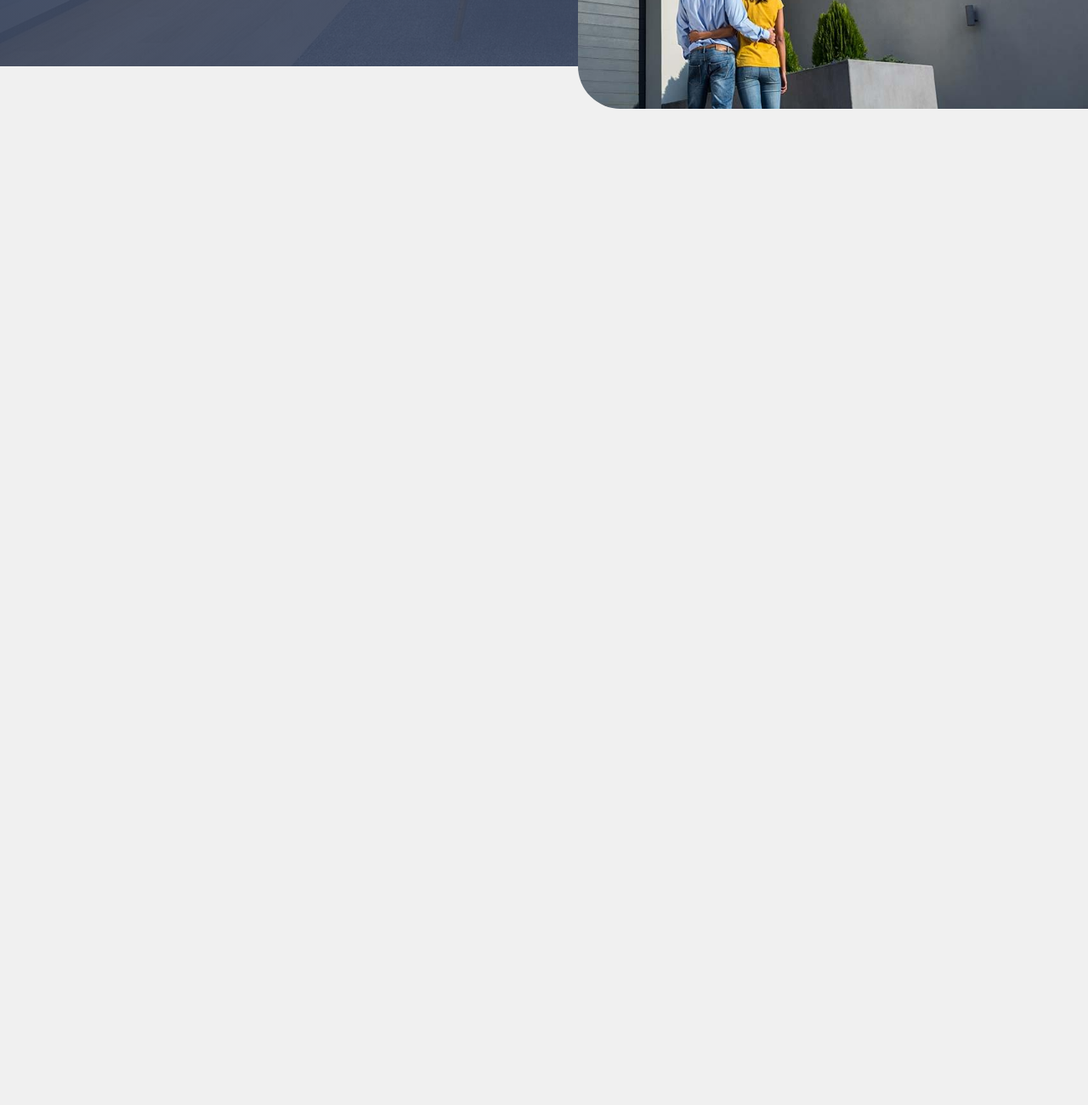
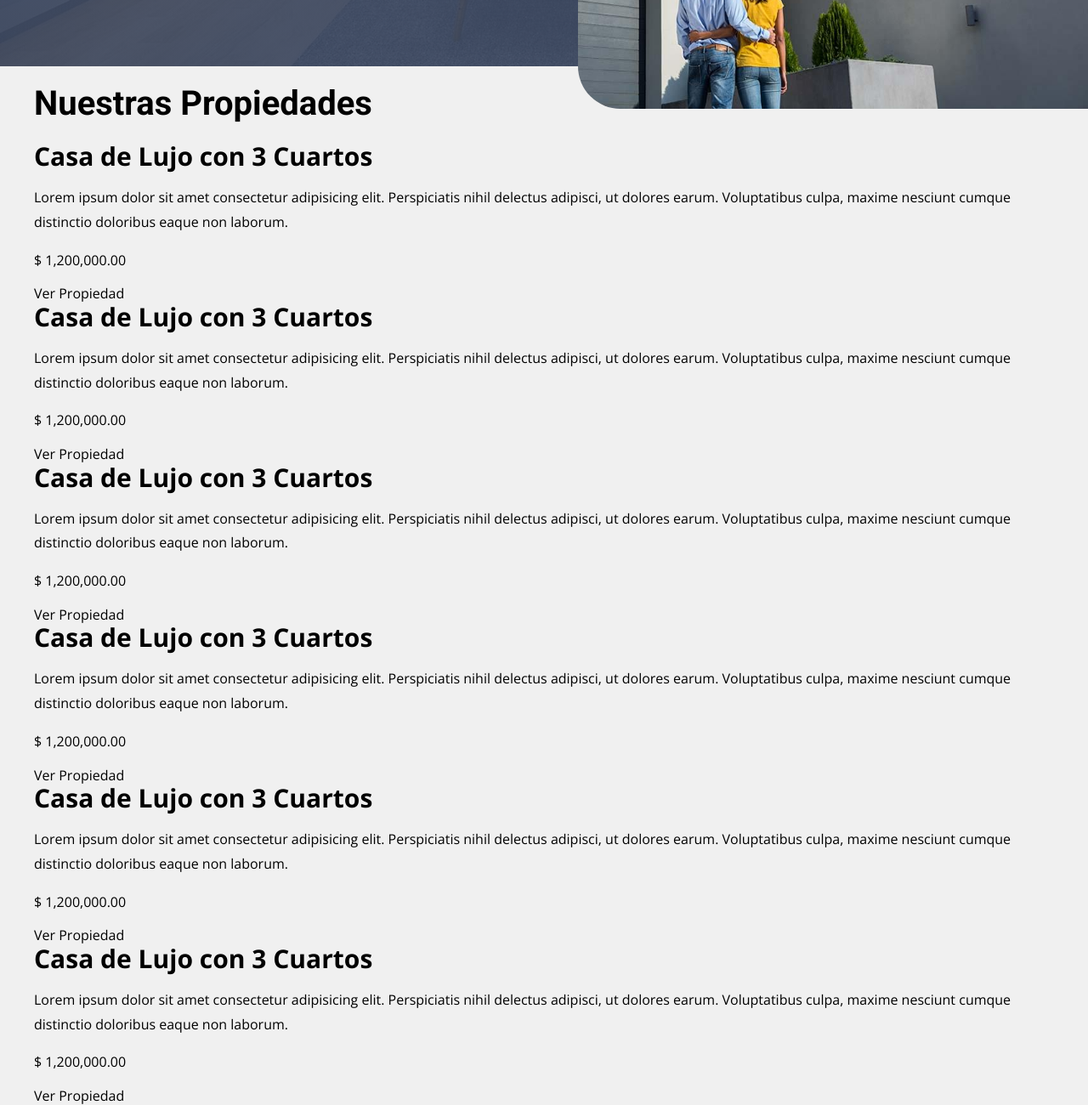
Before and after one commit to HugoAvila-Dev/realState, a website: page index.html in a window 1280 px wide. Shown: the part 571-1871 px from the top of the page at 85% size. Before the commit the page ends 800 px from the top, so only its background shows below. Drawn offline with nearby package versions, Linux system fonts and the light colour scheme.

Commit message:
css propiedades

```diff
--- a/index.html
+++ b/index.html
@@ -38,6 +38,81 @@
             </div>
         </div>
     </header>
+    <main class="propiedades contenedor">
+        <h2 class="propiedades__heading">Nuestras <span>Propiedades</span></h2>
+        <div class="propiedades__grid">
+            <div class="propiedad">
+                <div class="propiedad__imagen">
+                    <h3 class="propiedad__nombre">Casa de Lujo con 3 Cuartos</h3>
+                </div>
+                <div class="propiedad__contenido">
+                    <p class="propiedad__texto">Lorem ipsum dolor sit amet consectetur adipisicing elit.
+                        Perspiciatis nihil delectus adipisci, ut dolores earum. Voluptatibus culpa,
+                        maxime nesciunt cumque distinctio doloribus eaque non laborum.</p>
+                        <p class="propiedad__precio">$ 1,200,000.00</p>
+                        <a class="propiedad__enlace" href="#">Ver Propiedad</a>
+                </div>
+            </div> <!--.propiedad-->
+            <div class="propiedad">
+                <div class="propiedad__imagen">
+                    <h3 class="propiedad__nombre">Casa de Lujo con 3 Cuartos</h3>
+                </div>
+                <div class="propiedad__contenido">
+                    <p class="propiedad__texto">Lorem ipsum dolor sit amet consectetur adipisicing elit.
+                        Perspiciatis nihil delectus adipisci, ut dolores earum. Voluptatibus culpa,
+                        maxime nesciunt cumque distinctio doloribus eaque non laborum.</p>
+                        <p class="propiedad__precio">$ 1,200,000.00</p>
+                        <a class="propiedad__enlace" href="#">Ver Propiedad</a>
+                </div>
+            </div> <!--.propiedad-->
+            <div class="propiedad">
+                <div class="propiedad__imagen">
+                    <h3 class="propiedad__nombre">Casa de Lujo con 3 Cuartos</h3>
+                </div>
+                <div class="propiedad__contenido">
+                    <p class="propiedad__texto">Lorem ipsum dolor sit amet consectetur adipisicing elit.
+                        Perspiciatis nihil delectus adipisci, ut dolores earum. Voluptatibus culpa,
+                        maxime nesciunt cumque distinctio doloribus eaque non laborum.</p>
+                        <p class="propiedad__precio">$ 1,200,000.00</p>
+                        <a class="propiedad__enlace" href="#">Ver Propiedad</a>
+                </div>
+            </div> <!--.propiedad--><div class="propiedad">
+                <div class="propiedad__imagen">
+                    <h3 class="propiedad__nombre">Casa de Lujo con 3 Cuartos</h3>
+                </div>
+                <div class="propiedad__contenido">
+                    <p class="propiedad__texto">Lorem ipsum dolor sit amet consectetur adipisicing elit.
+                        Perspiciatis nihil delectus adipisci, ut dolores earum. Voluptatibus culpa,
+                        maxime nesciunt cumque distinctio doloribus eaque non laborum.</p>
+                        <p class="propiedad__precio">$ 1,200,000.00</p>
+                        <a class="propiedad__enlace" href="#">Ver Propiedad</a>
+                </div>
+            </div> <!--.propiedad--><div class="propiedad">
+                <div class="propiedad__imagen">
+                    <h3 class="propiedad__nombre">Casa de Lujo con 3 Cuartos</h3>
+                </div>
+                <div class="propiedad__contenido">
+                    <p class="propiedad__texto">Lorem ipsum dolor sit amet consectetur adipisicing elit.
+                        Perspiciatis nihil delectus adipisci, ut dolores earum. Voluptatibus culpa,
+                        maxime nesciunt cumque distinctio doloribus eaque non laborum.</p>
+                        <p class="propiedad__precio">$ 1,200,000.00</p>
+                        <a class="propiedad__enlace" href="#">Ver Propiedad</a>
+                </div>
+            </div> <!--.propiedad--><div class="propiedad">
+                <div class="propiedad__imagen">
+                    <h3 class="propiedad__nombre">Casa de Lujo con 3 Cuartos</h3>
+                </div>
+                <div class="propiedad__contenido">
+                    <p class="propiedad__texto">Lorem ipsum dolor sit amet consectetur adipisicing elit.
+                        Perspiciatis nihil delectus adipisci, ut dolores earum. Voluptatibus culpa,
+                        maxime nesciunt cumque distinctio doloribus eaque non laborum.</p>
+                        <p class="propiedad__precio">$ 1,200,000.00</p>
+                        <a class="propiedad__enlace" href="#">Ver Propiedad</a>
+                </div>
+            </div> <!--.propiedad-->
+        </div>
+
+    </main>
 </body>
 
 </html>
```
